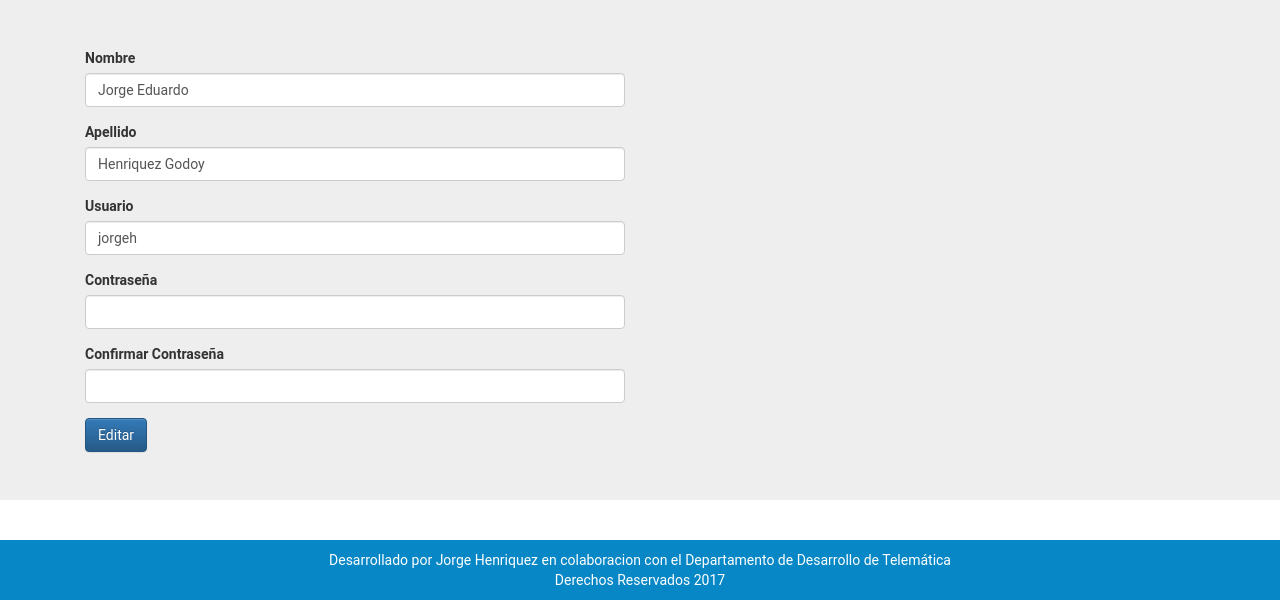
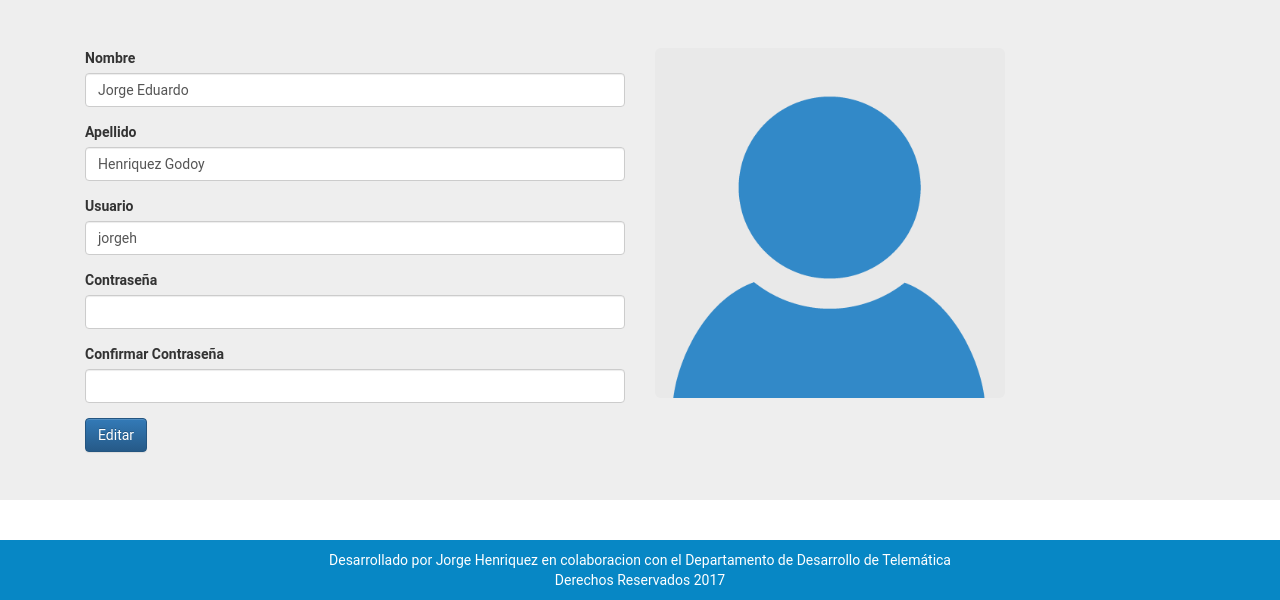
Before and after one commit to jhenriquez90/SGD, a PHP site: page /pages/perfil.php in a window 1280 px wide. Shown: the part 241-841 px from the top of the page. Run offline with PHP 8.4, Linux system fonts and the light colour scheme; the visitor is signed in with stand-in values (Sample User, id 1); data comes from the database, SQL or seed files in the repository; tables that the repository leaves empty or names only in its code hold one stand-in row (values such as "Sample post").

Commit message:
icono foto de perfil

```diff
--- a/pages/perfil.php
+++ b/pages/perfil.php
@@ -126,6 +126,10 @@ $res=mysql_query($sql,Conectar::con());
 <button class="btn btn-primary" id="mperfiledit" name="mperfiledit">Editar</button>
   <?php endwhile; ?>
   </div>
+  <div class="col-xs-6 col-sm-6 col-md-6 col-lg-6">
+    <img src="../img/icon-user.png" class="img-responsive img-rounded" style="width: 350px;height: 350px;">
+
+  </div>
 </div> <!-- /container -->
 </div>
     <div id="modalDialog">
```
